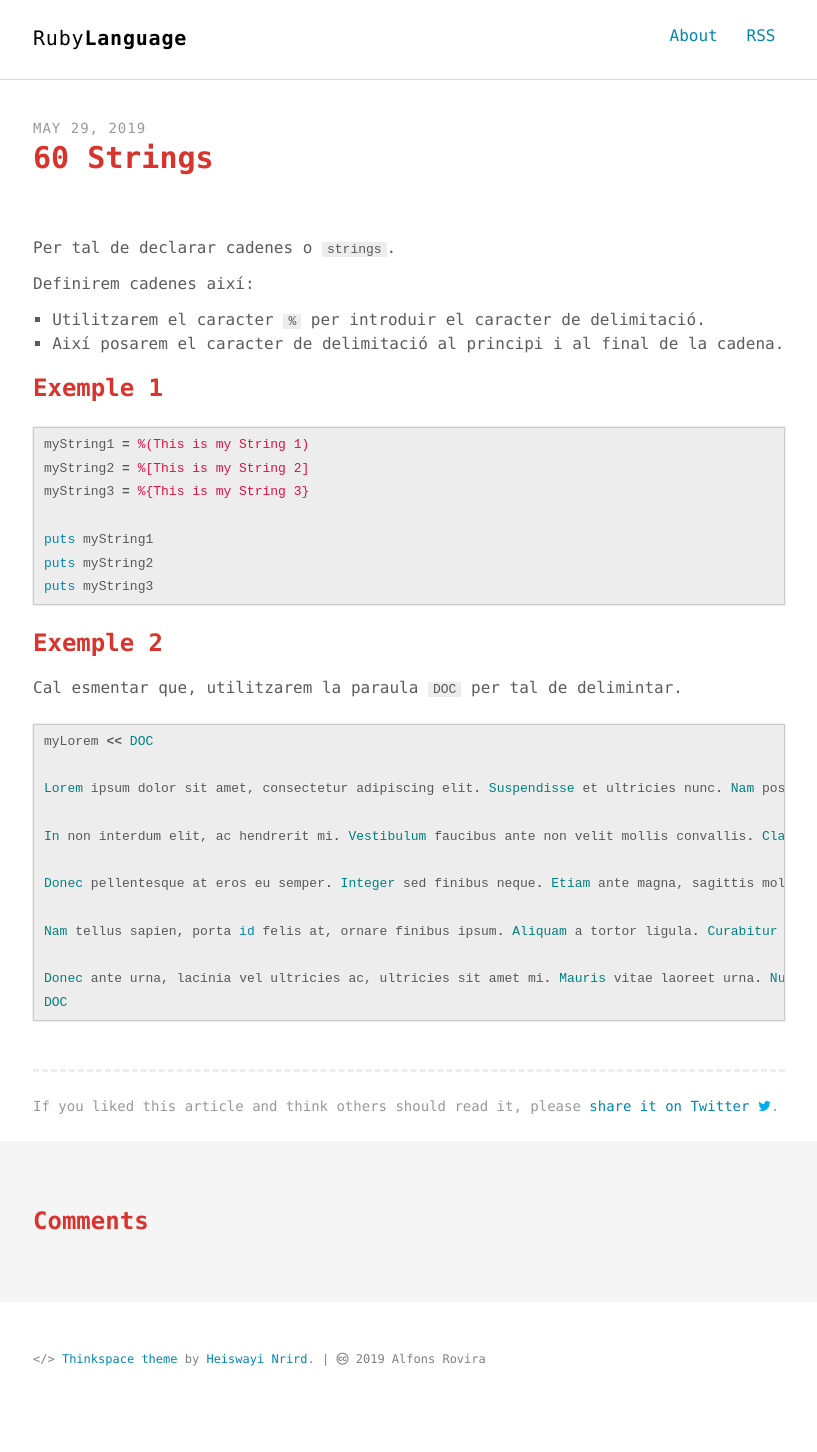
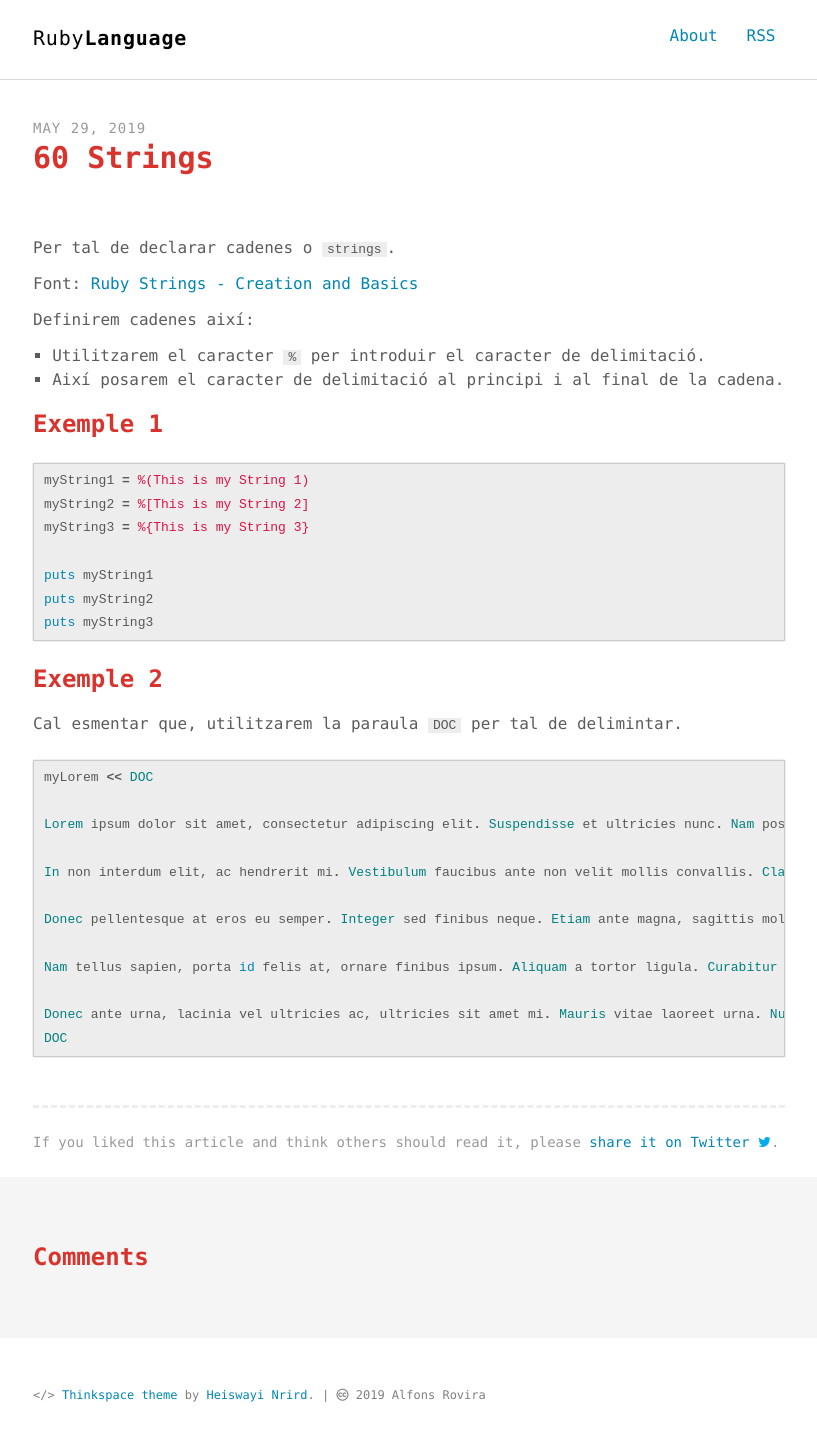
Before and after one commit to inclusa/ruby, a Jekyll site: the page built from _posts/2019-05-29-60-Strings.md, in a window 1280 px wide. Shown: the whole page, without its empty margins (231-1048 px from the left). Built offline with Jekyll 4.4.1, drawn with Linux system fonts in a browser that asks for light colours; comment, search, counter and statistics services are not loaded; before the commit the page ends 1416 px from its top, so only the background shows below that.

Commit message:
Incorporació de la font

```diff
--- a/_posts/2019-05-29-60-Strings.md
+++ b/_posts/2019-05-29-60-Strings.md
@@ -9,6 +9,7 @@ coments:  # Comentaris
 
 Per tal de declarar cadenes o `strings`.
 
+Font: [Ruby Strings - Creation and Basics](https://www.techotopia.com/index.php/Ruby_Strings_-_Creation_and_Basics)
 
 Definirem cadenes així:
 
```
